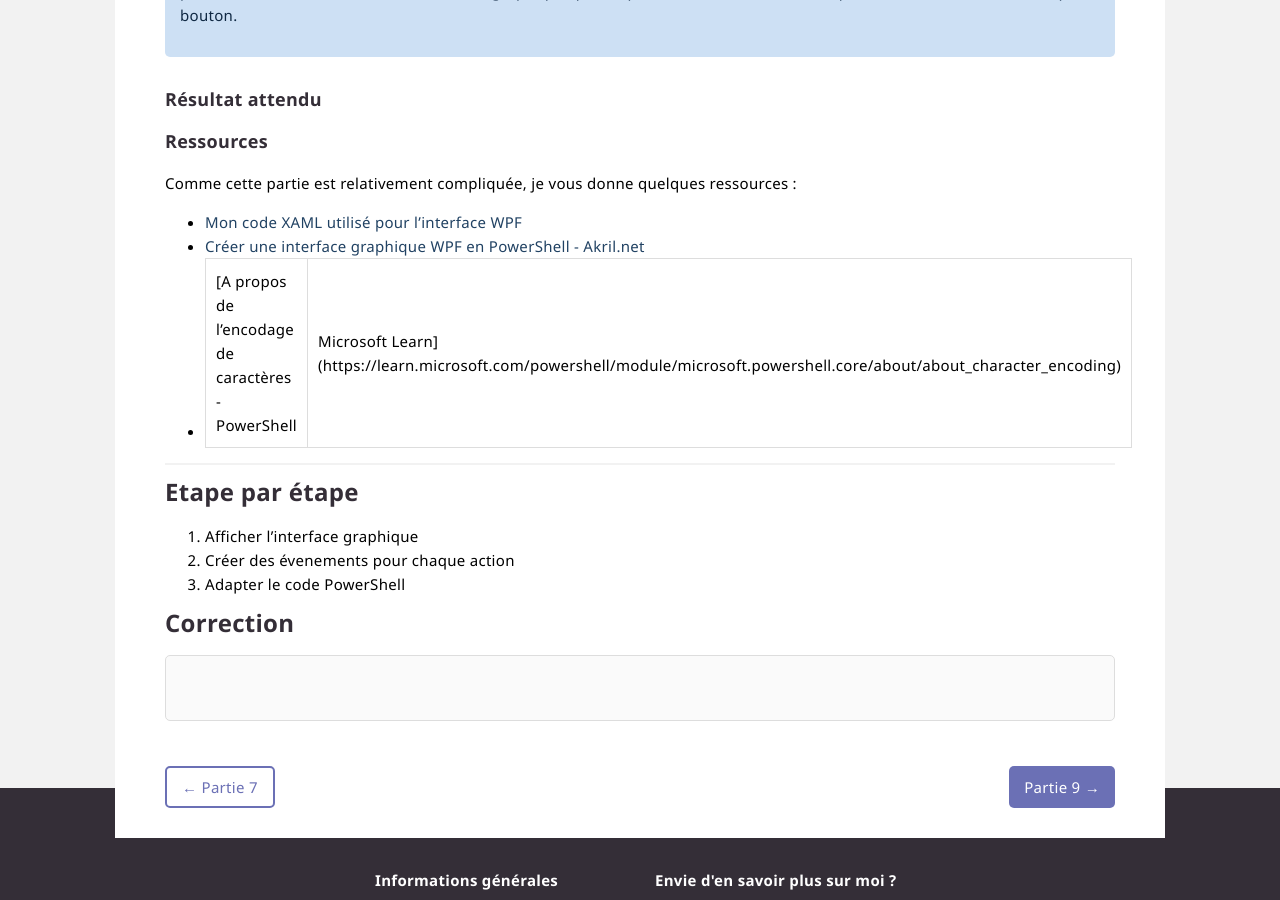
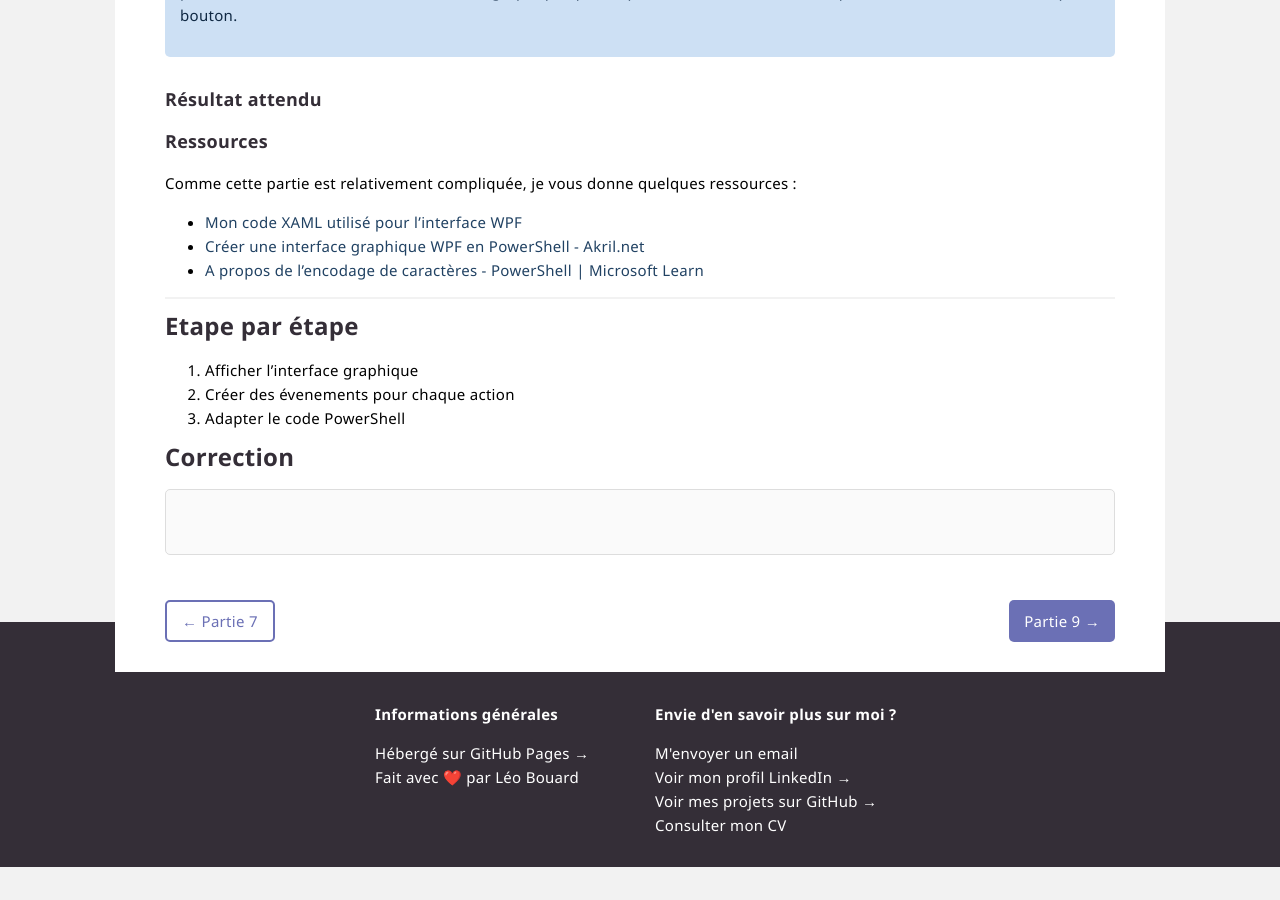
Before and after one commit to leobouard/leobouard.github.io, a Jekyll site: the page built from _posts/2022-12-01-cours-pratique-powershell-008.md, in a window 1280 px wide and 900 px high, scrolled down 609 px. Built offline with Jekyll 4.4.1, drawn with Linux system fonts in a browser that asks for light colours; some web fonts are replaced; after the commit the page ends 1476 px from its top, so only the background shows below that.

Commit message:
Update 2022-12-01-cours-pratique-powershell-008.md

```diff
--- a/_posts/2022-12-01-cours-pratique-powershell-008.md
+++ b/_posts/2022-12-01-cours-pratique-powershell-008.md
@@ -28,7 +28,7 @@ Comme cette partie est relativement compliquée, je vous donne quelques ressourc
 
 - [Mon code XAML utilisé pour l'interface WPF](https://github.com/leobouard/leobouard.github.io/blob/main/assets/files/interface.xaml)
 - [Créer une interface graphique WPF en PowerShell - Akril.net](https://akril.net/creer-une-interface-graphique-wpf-en-powershell/)
-- [A propos de l'encodage de caractères - PowerShell | Microsoft Learn](https://learn.microsoft.com/powershell/module/microsoft.powershell.core/about/about_character_encoding)
+- [A propos de l'encodage de caractères - PowerShell \| Microsoft Learn](https://learn.microsoft.com/powershell/module/microsoft.powershell.core/about/about_character_encoding)
 
 ---
 
```
